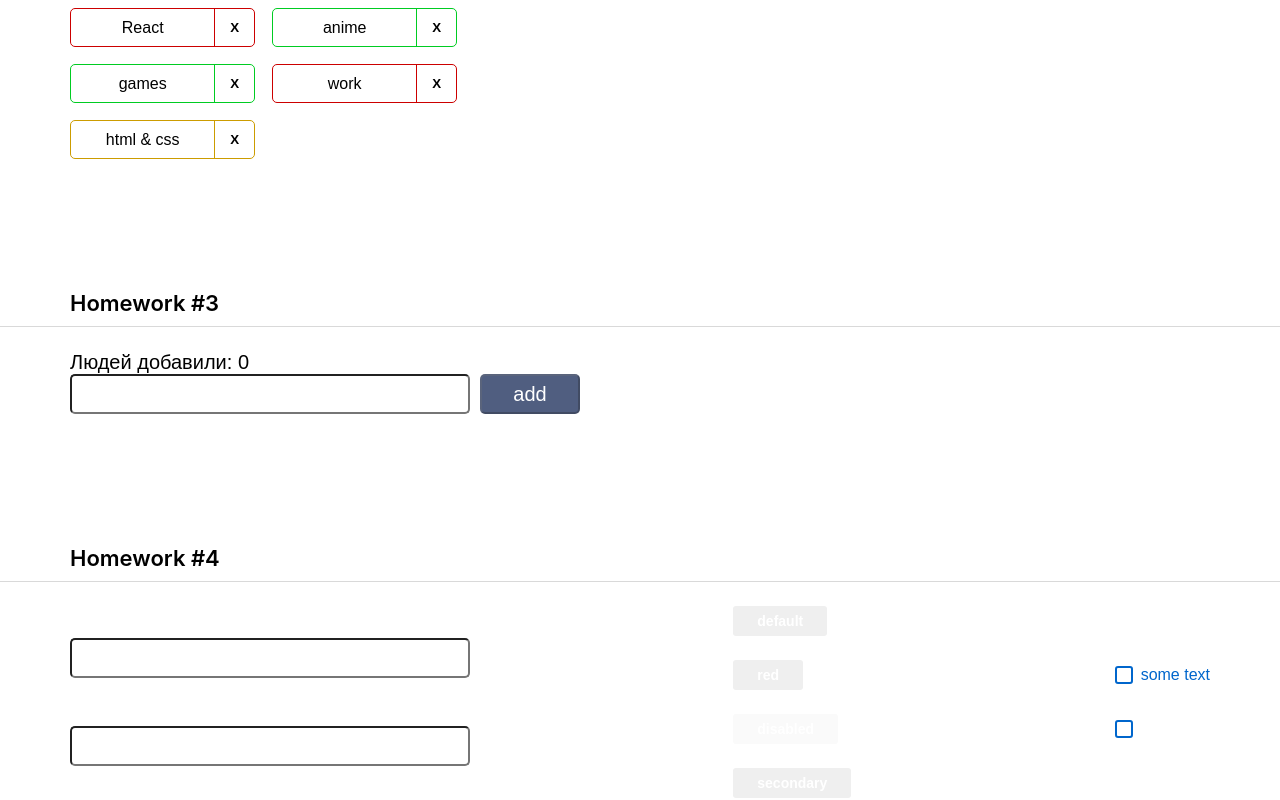
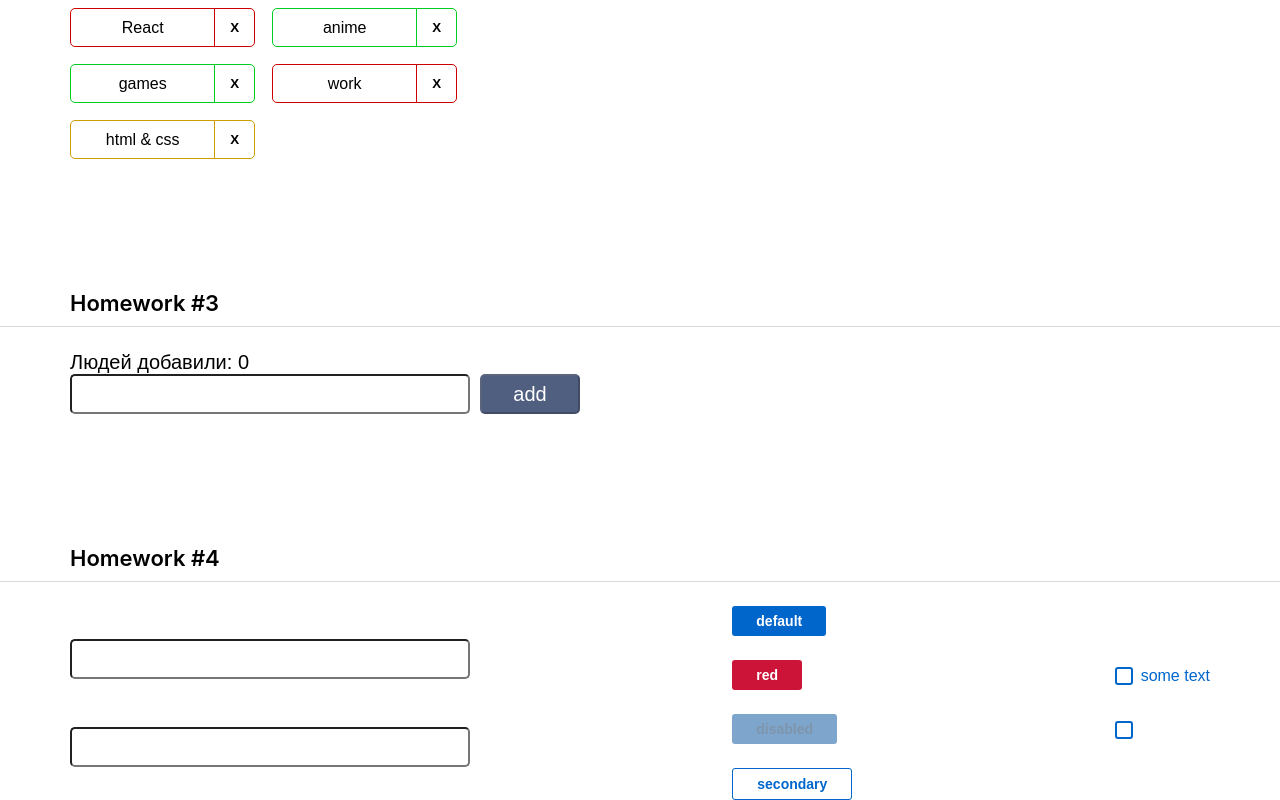
Before and after one commit to sonyhero/hws2, a React (Create React App) app: page / in a window 1280 px wide. Shown: the part 720-1520 px from the top of the page. Built offline with nearby package versions, Linux system fonts and the light colour scheme.

Commit message:
hw04-add-className-button

```diff
--- a/src/s2-homeworks/hw04/common/c2-SuperButton/SuperButton.tsx
+++ b/src/s2-homeworks/hw04/common/c2-SuperButton/SuperButton.tsx
@@ -17,12 +17,21 @@
         ...restProps // все остальные пропсы попадут в объект restProps, там же будет children
     }
 ) => {
-    const finalClassName = s.button
-        // + (disabled
-        //         ? ...
-        //         : xType === 'red'
-        //             ? ...
-        + (className ? ' ' + className : '') // задачка на смешивание классов
+    // const finalClassName = s.button
+    //     + (disabled
+    //         ? ' ' + s.disabled
+    //         : xType === 'red'
+    //             ? ' ' + s.red
+    //             : xType === 'secondary'
+    //             ? ' ' + s.secondary
+    //                 : ' ' + s.default)
+    // +(className ? ' ' + className : '') // задачка на смешивание классов
+
+    const finalClassName = `
+    ${s.button}
+    ${disabled ? s.disabled : xType === 'red' ? s.red : xType === 'secondary' ? s.secondary : s.default}
+    `
+
 
     return (
         <button
```
